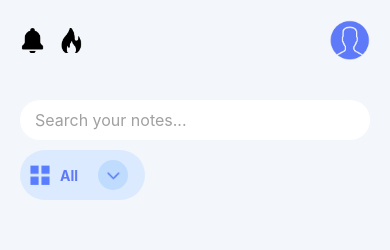
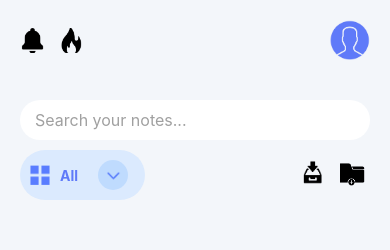
Before and after one commit to sapphiregaze/Intelli-Learn, a React Native app in the folder mobile/: screen /Notes in a window 390 px wide. Shown: the top 250 px of the page. Built offline with nearby package versions, Linux system fonts and the light colour scheme.

Commit message:
Fix Buttons

```diff
--- a/mobile/NotesScreen.js
+++ b/mobile/NotesScreen.js
@@ -58,7 +58,18 @@ export default function TestScreen() {
           />
         </View>
       </TouchableOpacity>
+        {/* Conteneur pour les boutons "storage" et "file" */}
+        <View style={styles.imageButtonsContainer}>
+      {/* Bouton pour 'storage' positionné absolument */}
+      <TouchableOpacity style={[styles.imageButtonIcon, {position: 'absolute', right: 75, top: -40}]} onPress={() => console.log('Storage button pressed')}>
+        <Image source={require('./assets/storage.png')} style={styles.imageButtonIcon} />
+      </TouchableOpacity>
 
+      {/* Bouton pour 'file' positionné absolument */}
+      <TouchableOpacity style={[styles.imageButtonIcon, {position: 'absolute', right: 35, top: -38}]} onPress={() => console.log('File button pressed')}>
+        <Image source={require('./assets/file.png')} style={styles.imageButtonIcon} />
+      </TouchableOpacity>
+        </View>
       <View style={styles.content}>
       </View>
 
@@ -92,6 +103,13 @@ const styles = StyleSheet.create({
   container: {
     flex: 1,
     backgroundColor: '#F3F6FA',
+  },
+  buttonsRow: {
+    flexDirection: 'row',
+    justifyContent: 'space-between',
+    alignItems: 'center',
+    marginTop: 10,
+    paddingHorizontal: 20,
   },
   header: {
     flexDirection: 'row',
@@ -199,7 +217,6 @@ const styles = StyleSheet.create({
   buttonText: {
     color: '#5F7AF9',
     fontWeight: 'bold',
-    marginRight: 10,
   },
   buttonCircle: {
     width: 30,
@@ -219,4 +236,18 @@ const styles = StyleSheet.create({
     color: '#5F7AF9',
     fontWeight: 'bold',
   },
+  imageButtonsContainer: {
+    flexDirection: 'row',
+  },
+  imageButtonIcon: {
+    width: 25,
+    height: 25,
+    marginLeft: 10,
+  },
+  buttonsContainer: {
+    flexDirection: 'row',
+    alignItems: 'center',
+    marginTop: 10,
+    paddingHorizontal: 20,
+  },
 });
```
Also changed, not shown: mobile/assets/file.png (added), mobile/assets/storage.png (added).
